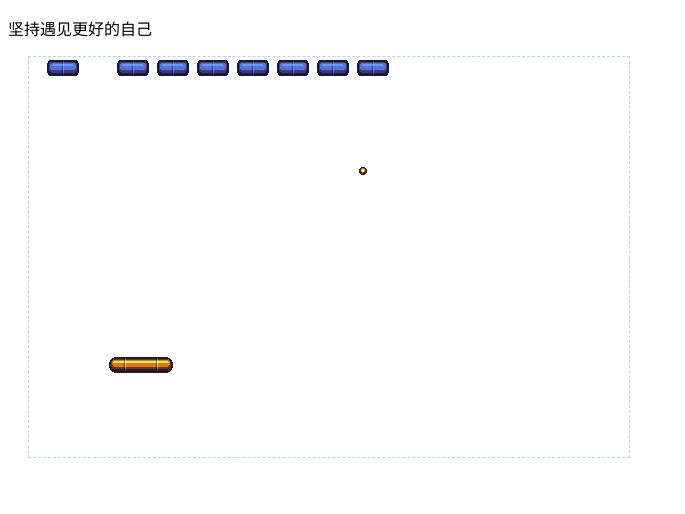
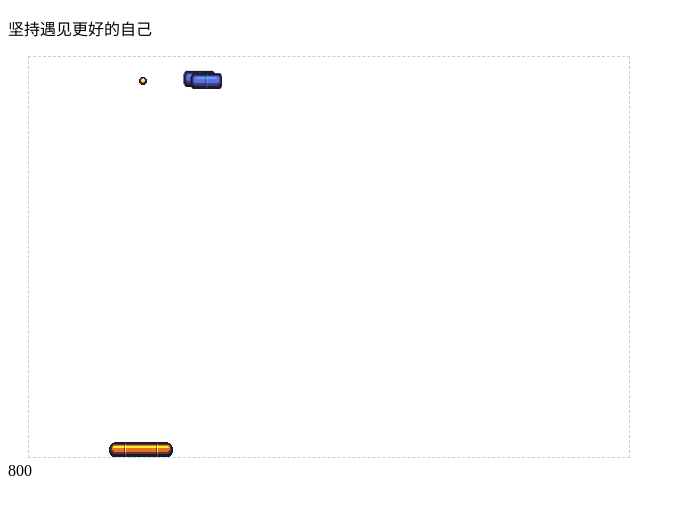
Before and after one commit to zhangshuhua/zhang_game, a plain HTML site: page index.html in a window 1280 px wide. Shown: the whole page, without its empty margins (0-685 px from the left). Drawn offline with nearby package versions, Linux system fonts and the light colour scheme.

Commit message:
重构，精简index.html

```diff
--- a/index.html
+++ b/index.html
@@ -27,6 +27,7 @@
         <!-- Add your site or application content here -->
         <p>坚持遇见更好的自己</p>
         <canvas width="600" height="400"></canvas>
+        <div id="game-score">  </div>
 
         <script src="https://code.jquery.com/jquery-1.12.0.min.js"></script>
         <script>window.jQuery || document.write('<script src="js/vendor/jquery-1.12.0.min.js"><\/script>')</script>
@@ -48,17 +49,19 @@
 
                 var context = $('canvas')[0].getContext('2d');
                 var mainScene = new Scene(context);
+                var game = new Game(mainScene);
 
-                var paddle = new Paddle(mainScene,'img/paddle.png',80,300);
+                var paddle = new Paddle(mainScene,'img/paddle.png',80,385);
                 var ball = new Ball(mainScene,'img/ball.png',50,100);
-                var block = new Block(mainScene,'img/block.png',10,0);
-                var block1 = new Block(mainScene,'img/block.png',80,0);
-                var block2 = new Block(mainScene,'img/block.png',120,0);
-                var block3 = new Block(mainScene,'img/block.png',160,0);
-                var block4 = new Block(mainScene,'img/block.png',200,0);
-                var block5 = new Block(mainScene,'img/block.png',240,0);
-                var block6 = new Block(mainScene,'img/block.png',280,0);
-                var block4 = new Block(mainScene,'img/block.png',320,0);
+                mainScene.addElement(paddle)
+                    .addElement(ball);
+
+                for(var i = 0;i<10;i++){
+                    var x = random(0,550);
+                    var y = random(0,60);
+                    var block = new Block(mainScene,'img/block.png',x,y);
+                    mainScene.addElement(block);
+                }
 
 
 
@@ -66,9 +69,11 @@
 
                     context.clearRect(0,0,600,400);
 
-                    mainScene.draw();
+                    game.scene.draw();
 
-                },30);
+                    $('#game-score').text(game.score);
+
+                },10);
             };
             _main();
         </script>
--- a/js/ball.js
+++ b/js/ball.js
@@ -6,12 +6,17 @@ class Ball extends Element{
         super(scene, img, x, y);
         this.speedX = 5;
         this.speedY  = 5;
+        this.init();
+    }
+
+    init(){
     }
 
     move(){
         this.x += this.speedX;
         this.y += this.speedY;
     }
+
 
     update(){
         this.move();
@@ -21,7 +26,8 @@ class Ball extends Element{
         if(this.XwallCollided()){
             this.bounceX();
         }
-        this.collidElements(this.scene.elements)
+        this.collidBlock(this.scene.elements.block);
+        this.collidPaddle(this.scene.elements.paddle);
     }
 
     bounceY(){
@@ -39,17 +45,21 @@ class Ball extends Element{
         return this.y<0 || this.y >this.scene.height;
     }
 
-    collidElements(elements){
-        for (var e of elements){
+    collidBlock(blocks){
+        for (var e of blocks){
+            //这里虽然block已经在scene中的element是没有了，但是block这个元素还是存在的，因此block需要加入属性alive
+            if(this.rectCollided(e)&& e.alive){
+                this.bounceY();
+                e.die();
+            }
+        }
+    }
+
+    collidPaddle(paddles){
+        for (var e of paddles){
             //这里虽然block已经在scene中的element是没有了，但是block这个元素还是存在的，因此block需要加入属性alive
             if(this.rectCollided(e)){
-                if(e instanceof Block && e.alive){
-                    this.bounceY();
-                    e.die();
-                }
-                else if(e instanceof Paddle){
-                    this.bounceY();
-                }
+                this.bounceY();
             }
         }
     }
--- a/js/block.js
+++ b/js/block.js
@@ -5,33 +5,43 @@ class Block extends Element{
     constructor(scene, img, x, y){
         super(scene,img,x,y);
         this.alive = true;
+        this.init();
+    }
+
+    init(){
     }
 
     update(){
-        var elements = this.scene.elements;
-        for(var e of elements){
-            if(e instanceof Block){
+    }
 
-            }
+    draw(){
+        this.update();
+        if(this.alive){
+            this.scene.context.drawImage(this.img, this.x, this.y);
         }
     }
 
     /**
-     * 消失
+     * 被击中
      */
     die(){
         this.alive = false;
+        this.scene.game.score += 100;
         this._remove();
+    }
+
+    add(){
+        new Block(this.scene,this.imgPath,this.x,this.y);
     }
 
     /**
      * 在scene的元素中移除
      */
     _remove(){
-        var elements = this.scene.elements;
-        var index = elements.indexOf(this);
+        var blocks = this.scene.elements.block;
+        var index = blocks.indexOf(this);
         if(index!==-1){
-            elements.splice(index,1);
+            blocks.splice(index,1);
         }
     }
 }
--- a/js/element.js
+++ b/js/element.js
@@ -5,7 +5,7 @@ class Element {
     constructor(scene, imgPath, x, y) {
 
         this.scene = scene;
-        this.img;
+        this.imgPath = imgPath;
         this.x = x || 0;
         this.y = y || 0;
         this.width;
@@ -19,12 +19,12 @@ class Element {
         img.src = imgPath;
         img.onload = function () {
             _this.scene.context.drawImage(img, _this.x, _this.y);
-            _this.scene.elements.push(_this);
             _this.width = img.width;
             _this.height = img.height;
         };
         this.img = img;
     }
+
 
     /**
      * 给元素注册事件
@@ -42,16 +42,22 @@ class Element {
     }
 
     /**
+     * 运动状态中的判断事件
      * 抽象函数，子类覆盖
      */
     update(){
 
     }
 
+    /**
+     * 显示元素
+     */
     draw() {
         this.update();
         this.scene.context.drawImage(this.img, this.x, this.y);
     }
+
+
 
     /**
      * 该方法适合做final函数
--- a/js/game.js
+++ b/js/game.js
@@ -4,6 +4,8 @@
 class Game{
     constructor(scene){
         this.scene = scene;
+        this.score = 0;
+        this.scene.game = this;
     }
 
     replaceScene(scene){
--- a/js/paddle.js
+++ b/js/paddle.js
@@ -9,8 +9,15 @@ class Paddle extends Element{
     }
 
     init(){
+        this.initKeyEvent();
+
+    }
+
+    initKeyEvent(){
         this.registerAction('keydown','a',this.move_left);
         this.registerAction('keydown','d',this.move_right);
+        this.registerAction('keydown','+',this.speedUp);
+        this.registerAction('keydown','-',this.speedDown);
     }
 
     move_left() {
@@ -27,10 +34,6 @@ class Paddle extends Element{
         }
     };
 
-    setSpeed(speed){
-        this.speed = speed;
-    }
-
     speedUp(){
         this.speed++;
     }
--- a/js/scene.js
+++ b/js/scene.js
@@ -6,17 +6,39 @@ class Scene{
         this.context = context;
         this.width = this.context.canvas.clientWidth;
         this.height = this.context.canvas.clientHeight;
-        this.elements = [];
+        this.elements = {
+            paddle:[],
+            ball:[],
+            block:[],
+        };
     }
 
+    update(){
+        var blocks = this.elements.block;
+        if(blocks.length===0){
+            for(var i = 0;i<10;i++){
+                var x = random(0,550);
+                var y = random(0,100);
+                var block = new Block(this,'img/block.png',x,y);
+                this.addElement(block);
+            }
+        }
+    }
+
+
     draw(){
-        for (var e of this.elements){
-            e.draw();
+        this.update();
+        var types = Object.keys(this.elements);
+        for(var type of types){
+            for (var e of this.elements[type]){
+                e.draw();
+            }
         }
     }
 
     addElement(element){
-        this.elements.push(element);
+        var type = element.constructor.name.toLowerCase();
+        this.elements[type].push(element);
         return this;
     }
 }
--- a/js/util.js
+++ b/js/util.js
@@ -1,8 +1,16 @@
 /**
  * Created by zsh7040 on 2017-8-31.
+ */
+/**
+ * 绑定log
+ * @type {*}
  */
 var log = console.log.bind(console);
 
 /**
- * 加载图片元素
+ * 产生随机指定范围数
  */
+var random = function(min,max){
+    var base = Math.random();
+    return min+(max-min)*base;
+};
```
